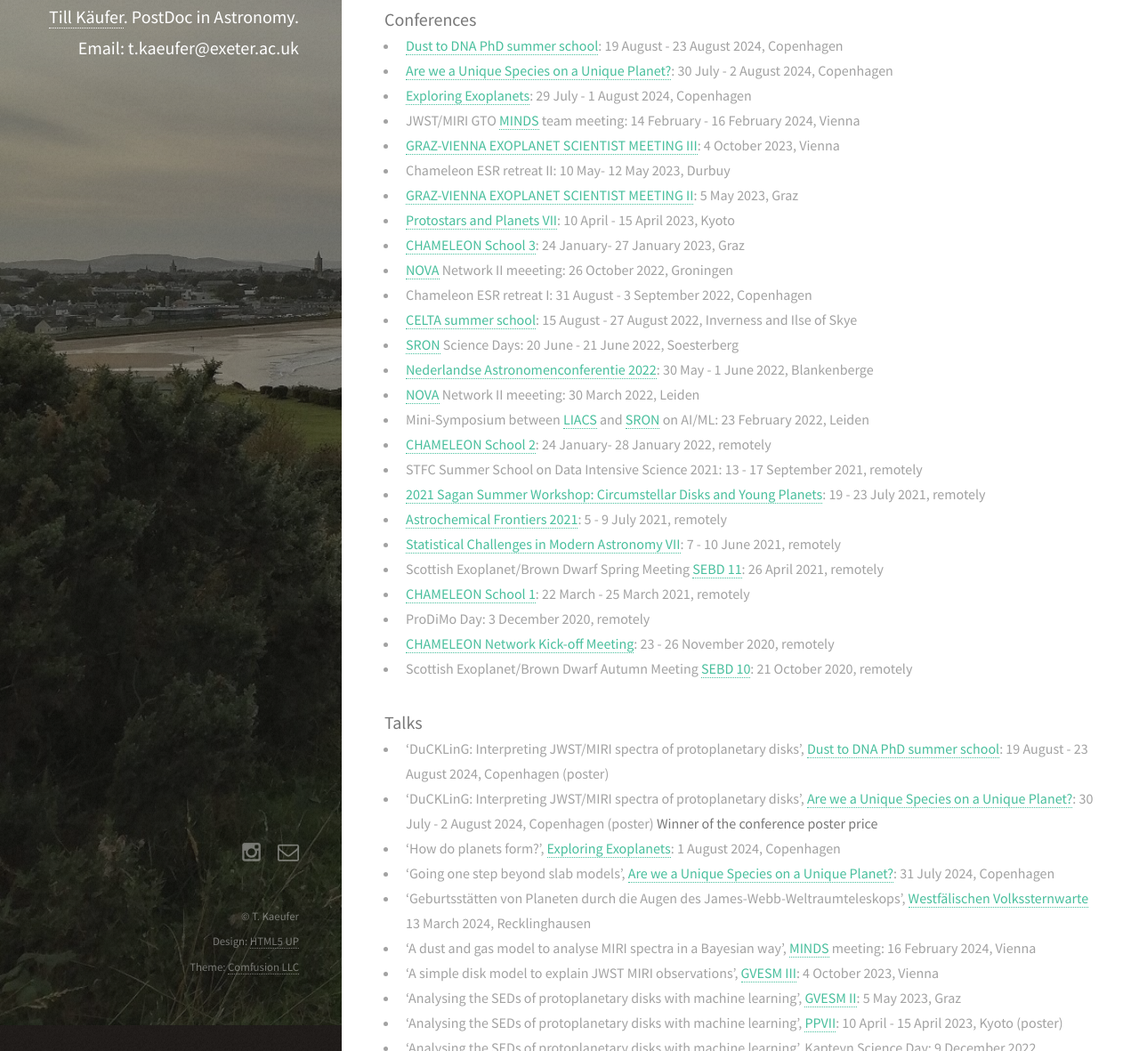
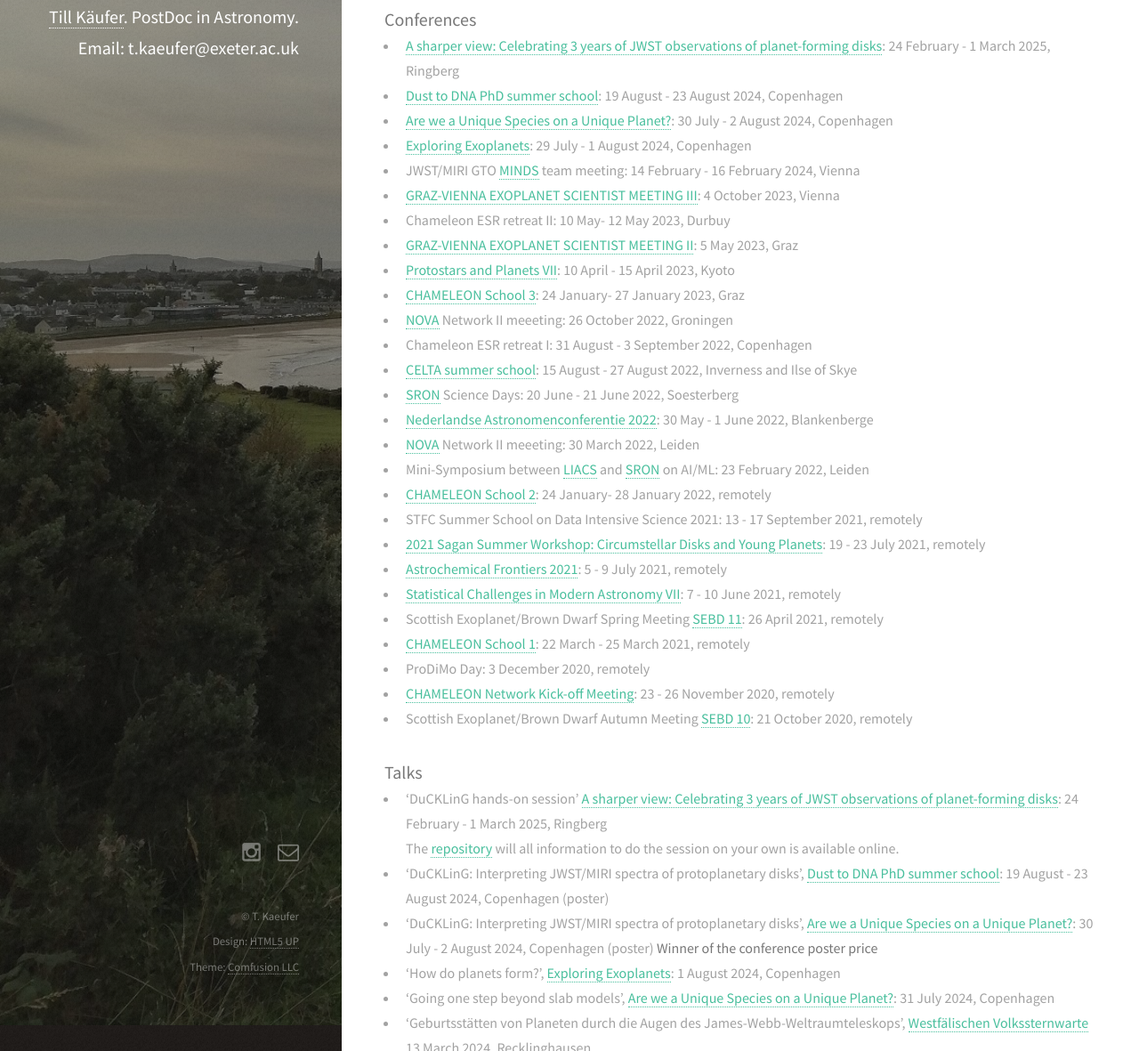
Before and after one commit to tillkaeufer/tillkaeufer.github.io, a Jekyll site: the page built from _posts/2020-10-06-talks.markdown, in a window 1280 px wide and 1400 px high, scrolled down 586 px. Shown: the part 219-1400 px from the top of the window at 89% size. Built offline with Jekyll 4.4.1, drawn with Linux system fonts in a browser that asks for light colours; nearby versions of some CDN libraries.

Commit message:
add ringberg

```diff
--- a/_posts/2020-10-06-talks.markdown
+++ b/_posts/2020-10-06-talks.markdown
@@ -11,6 +11,7 @@ permalink: 'events'
 
 ### Conferences
 
+- [A sharper view: Celebrating 3 years of JWST observations of planet-forming disks](https://sites.google.com/view/3-years-of-protoplanetary-disk/home?authuser=0): 24 February - 1 March 2025, Ringberg
 - [Dust to DNA PhD summer school](https://michiellambrechts.bitbucket.io/dust2dna.html): 19 August - 23 August 2024, Copenhagen
 - [Are we a Unique Species on a Unique Planet?](https://cels.nbi.ku.dk/english/conference-cels): 30 July - 2 August 2024, Copenhagen
 - [Exploring Exoplanets](https://exploringexoplanets.eu/): 29 July - 1 August 2024, Copenhagen
@@ -40,6 +41,8 @@ permalink: 'events'
 
 ### Talks
 
+- 'DuCKLinG hands-on session' [A sharper view: Celebrating 3 years of JWST observations of planet-forming disks](https://sites.google.com/view/3-years-of-protoplanetary-disk/home?authuser=0): 24 February - 1 March 2025, Ringberg
+  The [repository](https://github.com/tillkaeufer/duckling_hands-on_session) will all information to do the session on your own is available online.
 - 'DuCKLinG: Interpreting JWST/MIRI spectra of protoplanetary disks', [Dust to DNA PhD summer school](https://michiellambrechts.bitbucket.io/dust2dna.html): 19 August - 23 August 2024, Copenhagen (poster)
 - 'DuCKLinG: Interpreting JWST/MIRI spectra of protoplanetary disks', [Are we a Unique Species on a Unique Planet?](https://cels.nbi.ku.dk/english/conference-cels): 30 July - 2 August 2024, Copenhagen (poster) <strong> Winner of the conference poster price <strong>
 - 'How do planets form?', [Exploring Exoplanets](https://exploringexoplanets.eu/): 1 August 2024, Copenhagen
```
